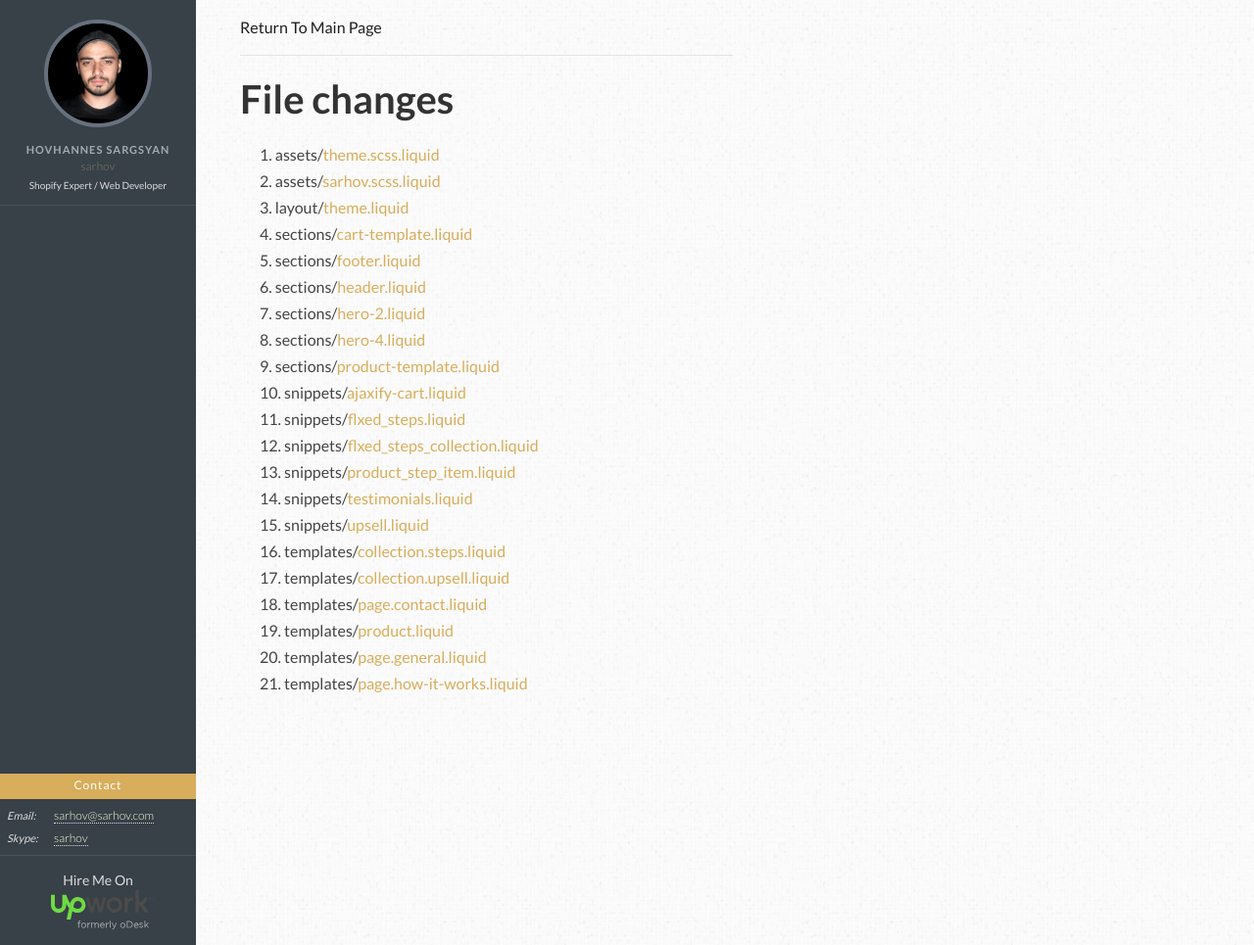
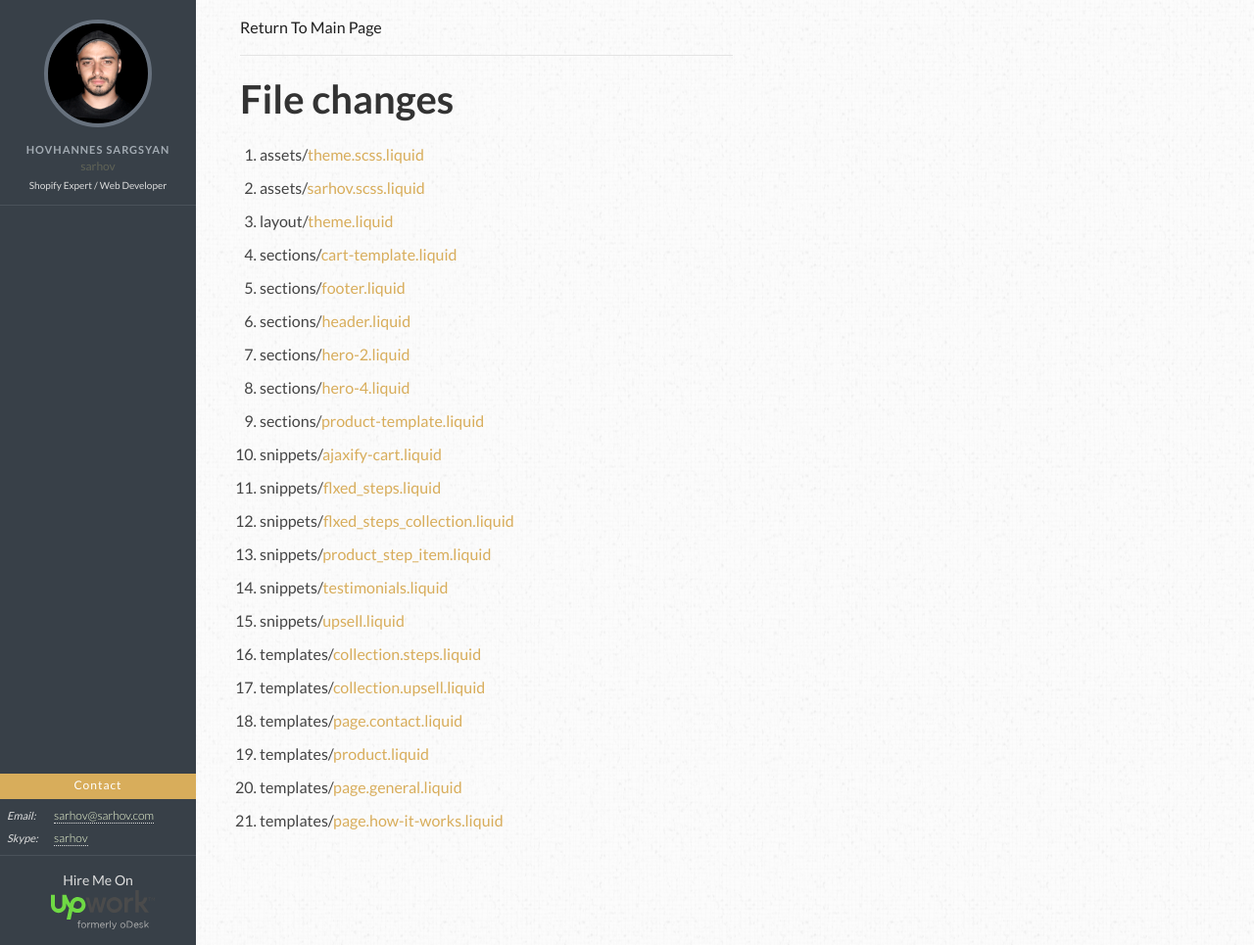
Before and after one commit to sarhov/sarhov.github.io, a Jekyll site: the page built from share/feelrich/index.html, in a window 1280 px wide and 965 px high. Shown: the whole window at 98% size. Built offline with Jekyll 4.4.1, drawn with Linux system fonts in a browser that asks for light colours.

```diff
--- a/_sass/_editor.scss
+++ b/_sass/_editor.scss
@@ -26,11 +26,11 @@
     font-size: 22px;
   }
   ul, ol{
-    list-style-position: inside;
+    // list-style-position: inside;
     padding-left: 20px;
     margin-bottom: 15px;
     li{
-      margin-bottom: 3px;
+      margin-bottom: 10px;
     }
   }
 
```
Also changed, not shown: share/thelightingfactory/thelightingfactory.html (+3 -0 lines).
